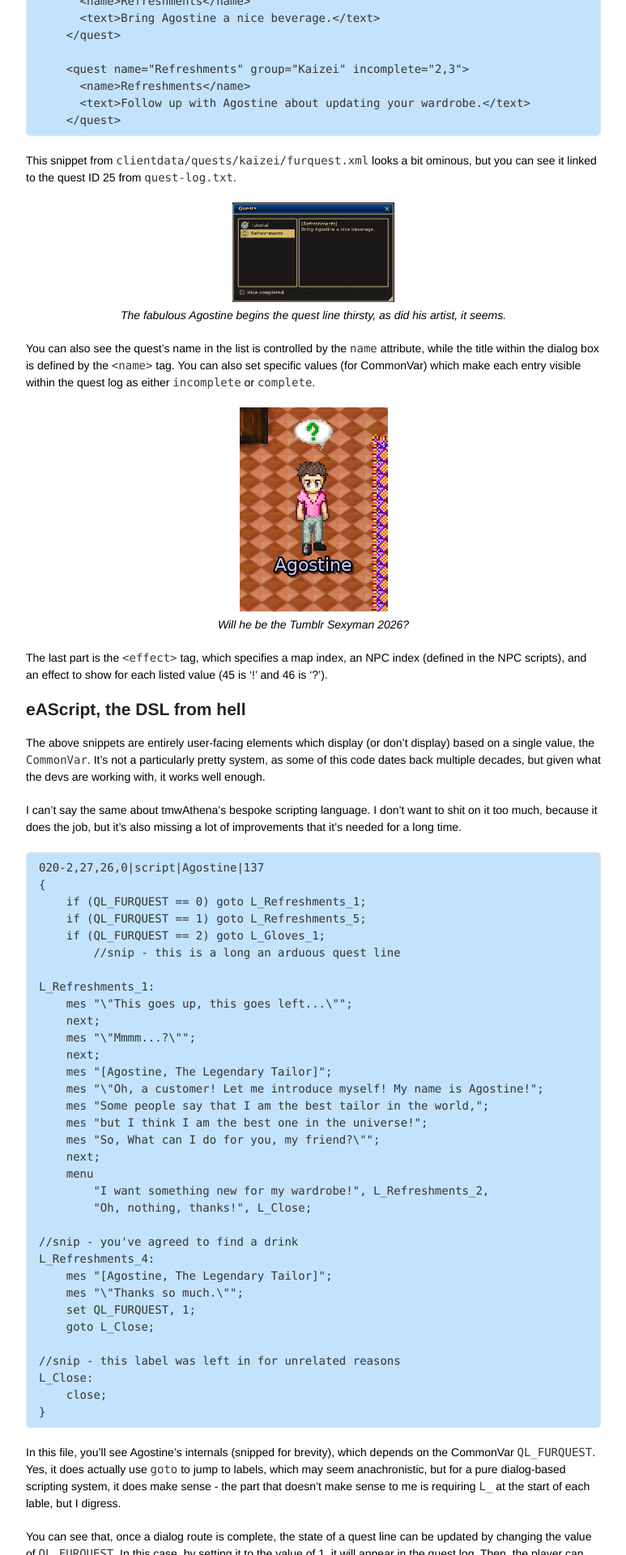
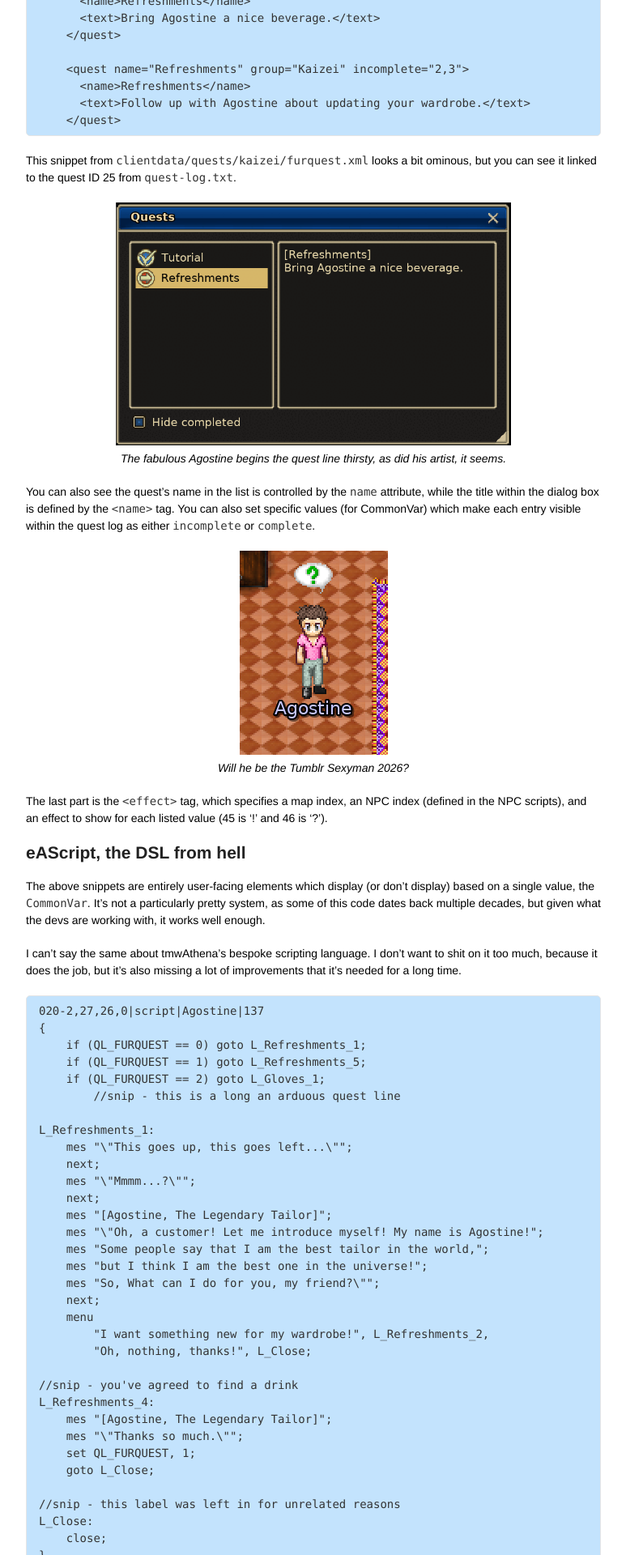
Before and after one commit to krgamestudios/krgamestudios.github.io, a Jekyll site: the page built from _posts/2026-03-07-quest-logged.md, in a window 1280 px wide. Shown: the part 993-2913 px from the top of the page at 81% size, without its empty margins (398-1171 px from the left). Built offline with Jekyll 4.4.1, drawn with Linux system fonts in a browser that asks for light colours.

Commit message:
Tweaked height

```diff
--- a/_posts/2026-03-07-quest-logged.md
+++ b/_posts/2026-03-07-quest-logged.md
@@ -49,14 +49,14 @@ This is only a snippet, but this file defines five columns: "ID", "CommonVar", "
 This snippet from `clientdata/quests/kaizei/furquest.xml` looks a bit ominous, but you can see it linked to the quest ID 25 from `quest-log.txt`.
 
 <div style="text-align: center">
-	<img src="/assets/2026-03-07/screenshot-01.png" style="max-width: 200px">
+	<img src="/assets/2026-03-07/screenshot-01.png" style="max-height: 300px">
 	<p><em>The fabulous Agostine begins the quest line thirsty, as did his artist, it seems.</em></p>
 </div>
 
 You can also see the quest's name in the list is controlled by the `name` attribute, while the title within the dialog box is defined by the `<name>` tag. You can also set specific values (for CommonVar) which make each entry visible within the quest log as either `incomplete` or `complete`.
 
 <div style="text-align: center">
-	<img src="/assets/2026-03-07/screenshot-02.png" style="max-width: 200px">
+	<img src="/assets/2026-03-07/screenshot-02.png" style="max-height: 300px">
 	<p><em>Will he be the Tumblr Sexyman 2026?</em></p>
 </div>
 
```
